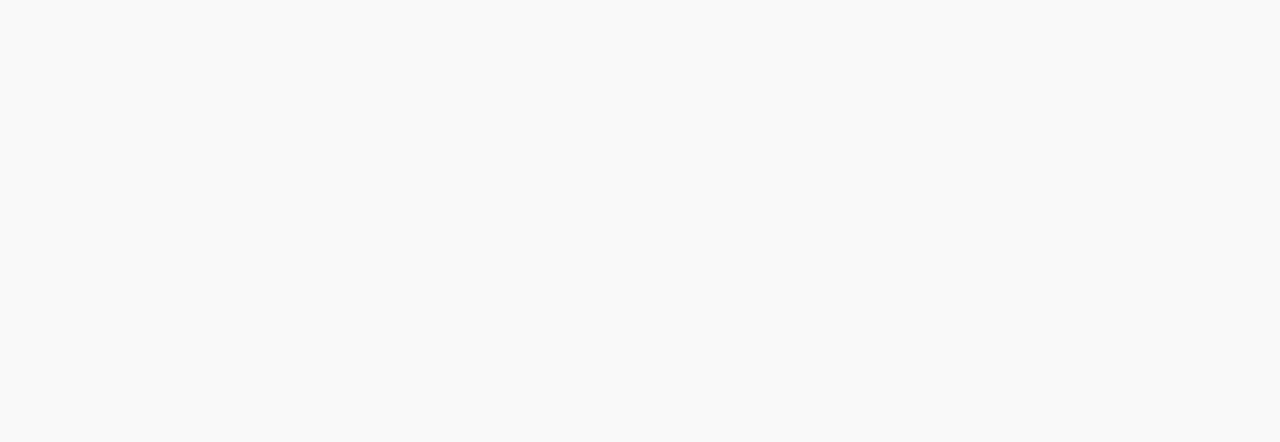
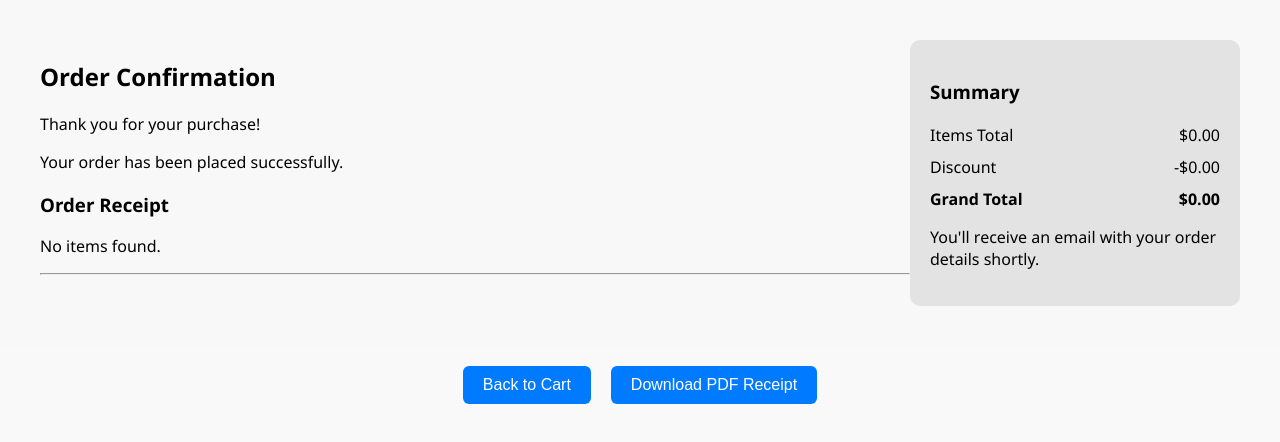
Before and after one commit to thiyaneswaran23/walmart, a React (Vite) app in the folder frontend/: page /order in a window 1280 px wide. Before the commit this address had no page. Shown: the top 442 px of the page. Built offline with nearby package versions, Linux system fonts and the light colour scheme; sample sign-in values are in the browser's storage.

Commit message:
checkout page completed

```diff
--- a/frontend/package.json
+++ b/frontend/package.json
@@ -11,6 +11,8 @@
   },
   "dependencies": {
     "axios": "^1.10.0",
+    "html2canvas": "^1.4.1",
+    "jspdf": "^3.0.1",
     "jwt-decode": "^4.0.0",
     "react": "^19.1.0",
     "react-dom": "^19.1.0",
--- a/frontend/src/App.jsx
+++ b/frontend/src/App.jsx
@@ -6,6 +6,7 @@
 import Home from './Components/Home'
 import PrivateRoute from './Components/PrivateRoute';
 import Cart from './Components/CartPage';
+import OrderPage from './Components/OrderPage'
 function App() {
 
 
@@ -18,6 +19,7 @@
         <Route element={<PrivateRoute />}>
           <Route path="/home" element={<Home />} />
           <Route path="/cart" element={<Cart />} />
+            <Route path="/order" element={<OrderPage />} />
         </Route>
 
     </Routes>
--- a/frontend/src/Components/Cart.css
+++ b/frontend/src/Components/Cart.css
@@ -95,12 +95,25 @@
     border: 1px solid #ccc;
 }
 
+.button-group {
+    display: flex;
+    justify-content: center;
+    gap: 20px;
+    margin-top: 20px;
+    flex-wrap: wrap;
+}
+
 .checkout-btn {
-    width: 100%;
-    padding: 10px;
-    background-color: black;
+    padding: 10px 20px;
+    font-size: 16px;
+    background-color: #007bff;
+    border: none;
+    border-radius: 6px;
     color: white;
-    border: none;
-    border-radius: 5px;
     cursor: pointer;
+    transition: background-color 0.3s ease;
 }
+
+.checkout-btn:hover {
+    background-color: #0056b3;
+}
--- a/frontend/src/Components/CartPage.jsx
+++ b/frontend/src/Components/CartPage.jsx
@@ -1,10 +1,11 @@
-import React, { useEffect, useState } from 'react';
+import { useEffect, useState } from 'react';
 import axios from 'axios';
 import './Cart.css';
+import { useNavigate } from 'react-router-dom';
 
 function Cart() {
     const [cartItems, setCartItems] = useState([]);
-
+const navigate = useNavigate();
     useEffect(() => {
         const fetchCart = async () => {
             const id = localStorage.getItem('Id');
@@ -22,6 +23,15 @@
         };
         fetchCart();
     }, []);
+
+    const handleRemoveItem = async (id) => {
+    try {
+        await axios.delete(`http://localhost:5000/api/cart/cartItems/${id}`);
+        setCartItems(prevItems => prevItems.filter(item => item._id !== id));
+    } catch (err) {
+        console.error("api error ", err);
+    }
+};
 
     const handleQuantityChange = (index, newQuantity) => {
         const updatedCart = [...cartItems];
@@ -56,7 +66,10 @@
                                             handleQuantityChange(index, e.target.value)
                                         }
                                     />
-                                    <button className="remove-btn">Remove</button>
+                                    <button className="remove-btn" onClick={() => handleRemoveItem(item._id)}>
+                                    Remove
+                                   </button>
+
                                 </div>
                             </div>
                         </div>
@@ -79,7 +92,23 @@
                     <span>${total.toFixed(2)}</span>
                 </div>
                 <input type="text" placeholder="Enter discount code" className="discount-input" />
-                <button className="checkout-btn">Proceed to Checkout</button>
+
+
+ <button
+        className="checkout-btn"
+        onClick={() =>
+            navigate('/order', {
+                state: {
+                    cartItems,
+                    subtotal,
+                    discount,
+                    total
+                }
+            })
+        }
+    >
+        Proceed to Checkout
+    </button>
             </div>
         </div>
     );
--- /dev/null
+++ b/frontend/src/Components/OrderPage.jsx
@@ -0,0 +1,104 @@
+import './Cart.css';
+import { useNavigate, useLocation } from 'react-router-dom';
+import jsPDF from 'jspdf';
+import html2canvas from 'html2canvas';
+
+function OrderPage() {
+    const navigate = useNavigate();
+    const { state } = useLocation();
+
+    const cartItems = state?.cartItems || [];
+    const subtotal = state?.subtotal || 0;
+    const discount = state?.discount || 0;
+    const total = state?.total || 0;
+
+    const handleBackToCart = () => {
+        navigate('/cart');
+    };
+
+ const generatePDF = () => {
+    const input = document.getElementById('receipt');
+    html2canvas(input, {
+        scale: 2,
+        useCORS: true,
+        logging: true
+    })
+    .then((canvas) => {
+        const imgData = canvas.toDataURL('image/png');
+        const pdf = new jsPDF('p', 'mm', 'a4');
+        const pdfWidth = pdf.internal.pageSize.getWidth();
+        const pdfHeight = (canvas.height * pdfWidth) / canvas.width;
+        pdf.addImage(imgData, 'PNG', 0, 0, pdfWidth, pdfHeight);
+        pdf.save('OrderReceipt.pdf');
+    })
+    .catch((err) => {
+        console.error('eror', err);
+    });
+};
+
+
+
+    return (
+        <>
+            <div id="receipt" className="cart-container">
+                <div className="cart-left">
+                    <h2>Order Confirmation</h2>
+                    <p>Thank you for your purchase!</p>
+                    <p>Your order has been placed successfully.</p>
+
+                    <h3>Order Receipt</h3>
+                    {cartItems.length === 0 ? (
+                        <p>No items found.</p>
+                    ) : (
+                        <div className="cart-items">
+                            {cartItems.map((item, index) => (
+                                <div key={index} className="cart-card">
+                                    <img
+                                    src={item.image[0]}
+                                     alt={item.productName}
+                                    crossOrigin="anonymous"
+                                    />
+
+                                    <div className="cart-info">
+                                        <h4>{item.productName}</h4>
+                                        <p>Price: ${item.price.toFixed(2)}</p>
+                                        <p>Quantity: {item.quantity}</p>
+                                        <p>Total: ${(item.price * item.quantity).toFixed(2)}</p>
+                                    </div>
+                                </div>
+                            ))}
+                        </div>
+                    )}
+                    <hr />
+                </div>
+
+                <div className="cart-right">
+                    <h3>Summary</h3>
+                    <div className="summary-line">
+                        <span>Items Total</span>
+                        <span>${subtotal.toFixed(2)}</span>
+                    </div>
+                    <div className="summary-line">
+                        <span>Discount</span>
+                        <span>-${discount.toFixed(2)}</span>
+                    </div>
+                    <div className="summary-line total">
+                        <span>Grand Total</span>
+                        <span>${total.toFixed(2)}</span>
+                    </div>
+                    <p>You'll receive an email with your order details shortly.</p>
+                </div>
+            </div>
+
+           <div className="button-group">
+    <button className="checkout-btn" onClick={handleBackToCart}>Back to Cart</button>
+    <button className="checkout-btn" onClick={generatePDF}>
+        Download PDF Receipt
+    </button>
+</div>
+
+        </>
+    );
+}
+
+export default OrderPage;
```
Also changed, not shown: 2 other files (tests, documents, lock files or other folders).
